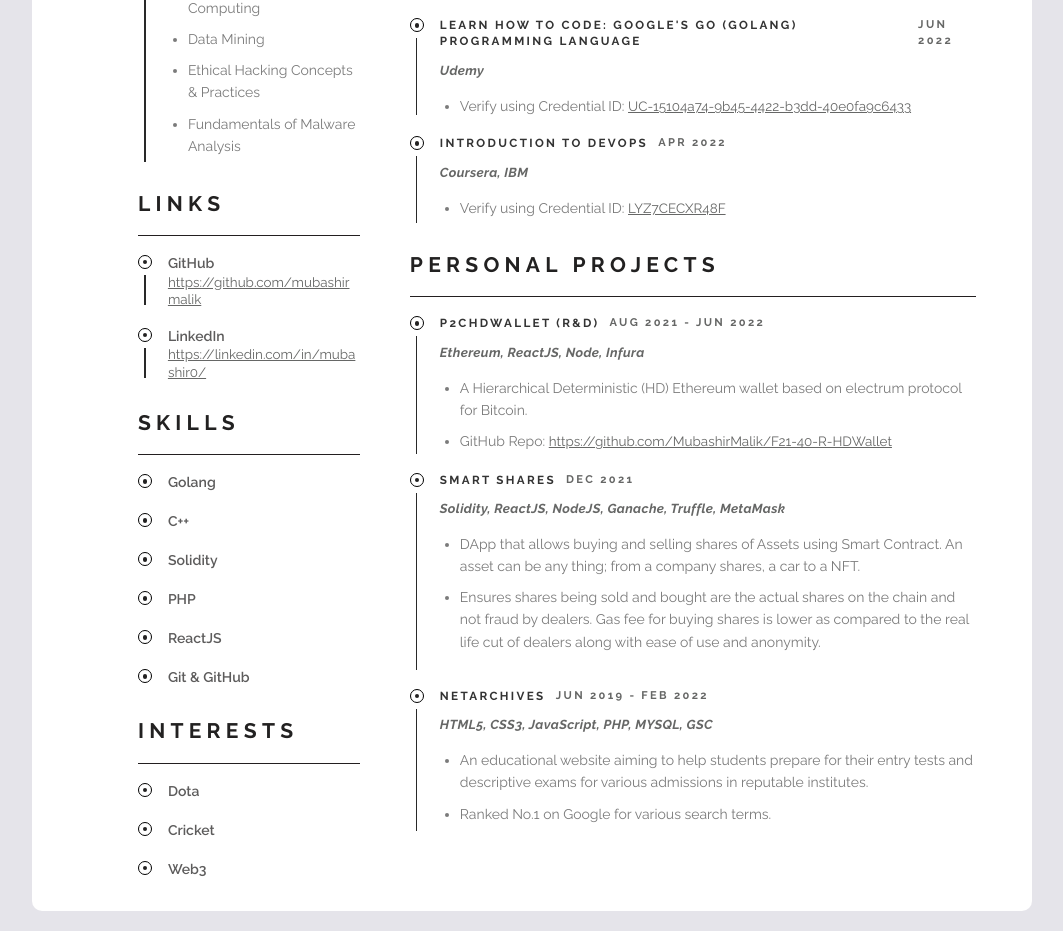
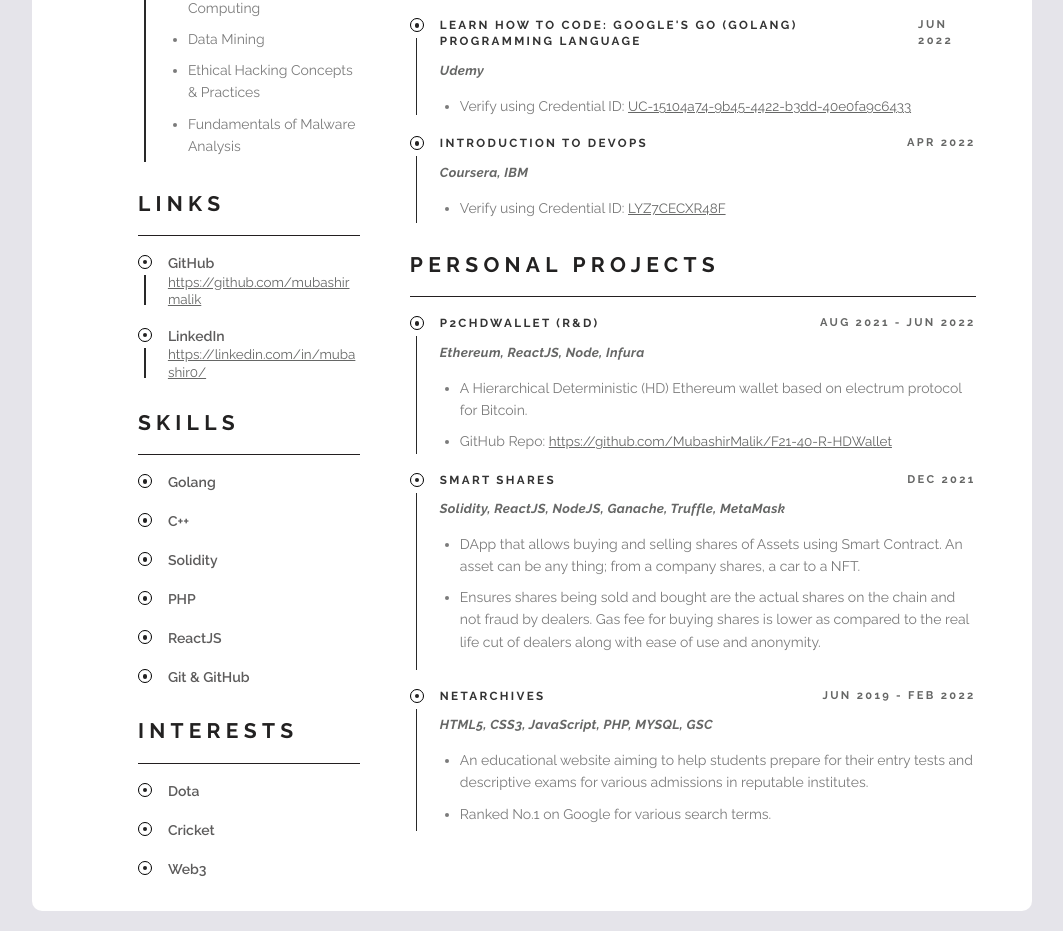
Before and after one commit to RehanMaroof/Resume, a React (Create React App) app: page / in a window 1280 px wide. Shown: the part 919-1850 px from the top of the page, without its empty margins (122-1185 px from the left). Built offline with nearby package versions, Linux system fonts and the light colour scheme; the HTML template or start-up script is replaced by a standard one.

Commit message:
update section date style

```diff
--- a/src/Resume.css
+++ b/src/Resume.css
@@ -147,6 +147,7 @@
 .Item-right {
     display: flex;
     flex-direction: column;
+    width: 100%;
 }
 
 .Item-right span {
@@ -167,6 +168,8 @@
 }
 
 .Item-heading {
+    display: flex;
+    flex-direction: column;
     font-weight: 700;
     font-size: 11.6877px;
     text-transform: uppercase;
@@ -174,6 +177,11 @@
     line-height: 16.3627px;
     letter-spacing: 2.33753px;
     margin-bottom: 5px;
+}
+
+.Item-heading-div {
+    display: flex;
+    justify-content: space-between;
 }
 
 .Item-sub-heading {
--- a/src/Resume.js
+++ b/src/Resume.js
@@ -200,11 +200,9 @@ export default function Resume() {
                             </div>
                             <div className="Item-right">
                                 <div className="Item-heading">
-                                    <div style={{display: "flex"}}>
+                                    <div className="Item-heading-div">
                                     Web Development w/ Google’s Go (golang) Programming Language&nbsp;
-                                    <div className="Item-date" style={{marginLeft: "5px"}}>
-                                            JUL 2022
-                                        </div>
+                                    <div className="Item-date" style={{marginLeft: "5px"}}>JUL 2022</div>
                                     </div>
                                     <div className="Item-sub-heading Work-company">
                                         Udemy
@@ -226,7 +224,7 @@ export default function Resume() {
                             </div>
                             <div className="Item-right">
                                 <div className="Item-heading">
-                                    <div style={{display: "flex"}}>
+                                    <div class="Item-heading-div">
                                     Learn How To Code: Google's Go (golang) Programming Language&nbsp;
                                         <div className="Item-date" style={{marginLeft: "5px"}}>
                                             JUN 2022
@@ -252,8 +250,8 @@ export default function Resume() {
                             </div>
                             <div className="Item-right">
                                 <div className="Item-heading">
-                                    <div style={{display: "flex"}}>
-                                    Introduction to DevOps&nbsp;
+                                    <div className="Item-heading-div">
+                                        Introduction to DevOps&nbsp;
                                         <div className="Item-date" style={{marginLeft: "5px"}}>
                                             APR 2022
                                         </div>
@@ -281,7 +279,7 @@ export default function Resume() {
                             </div>
                             <div className="Item-right">
                                 <div className="Item-heading">
-                                    <div style={{display: "flex"}}>
+                                    <div className="Item-heading-div">
                                     P2CHDWallet (R&D)&nbsp;
                                     <div className="Item-date" style={{marginLeft: "5px"}}>
                                             AUG 2021 - JUN 2022
@@ -308,7 +306,7 @@ export default function Resume() {
                             </div>
                             <div className="Item-right">
                                 <div className="Item-heading">
-                                    <div style={{display: "flex"}}>
+                                    <div className="Item-heading-div">
                                     Smart Shares&nbsp;
                                         <div className="Item-date" style={{marginLeft: "5px"}}>
                                             DEC 2021
@@ -338,7 +336,7 @@ export default function Resume() {
                             </div>
                             <div className="Item-right">
                                 <div className="Item-heading">
-                                    <div style={{display: "flex"}}>
+                                    <div className="Item-heading-div">
                                     NetArchives&nbsp;
                                         <div className="Item-date" style={{marginLeft: "5px"}}>
                                             JUN 2019 - FEB 2022
```
Also changed, not shown: 1 other file (tests, documents, lock files or other folders).
